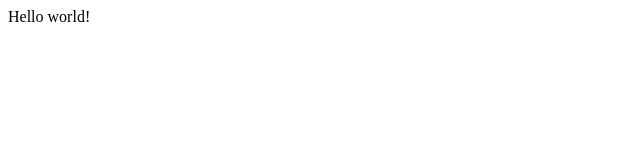
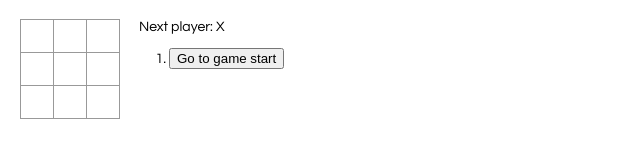
Before and after one commit to gmmurray/ReactTicTacToeDemo, a Gatsby site: page / in a window 1280 px wide. Shown: the whole page, without its empty margins (0-640 px from the left). Built offline with nearby package versions, Linux system fonts and the light colour scheme; Gatsby itself is replaced by a stand-in of ours.

Commit message:
initial commit

```diff
--- a/gatsby-config.js
+++ b/gatsby-config.js
@@ -5,5 +5,5 @@
  */
 
 module.exports = {
-  /* Your site config here */
+  pathPrefix: "/ReactTicTacToeDemo",
 }
--- a/package.json
+++ b/package.json
@@ -5,7 +5,7 @@
   "version": "0.1.0",
   "license": "MIT",
   "scripts": {
-    "build": "gatsby build",
+    "build": "gatsby build --prefix-paths && gh-pages -d public",
     "develop": "gatsby develop",
     "format": "prettier --write \"**/*.{js,jsx,json,md}\"",
     "start": "npm run develop",
--- /dev/null
+++ b/src/pages/index.css
@@ -0,0 +1,50 @@
+body {
+    font: 14px "Century Gothic", Futura, sans-serif;
+    margin: 20px;
+  }
+
+  ol, ul {
+    padding-left: 30px;
+  }
+
+  .board-row:after {
+    clear: both;
+    content: "";
+    display: table;
+  }
+
+  .status {
+    margin-bottom: 10px;
+  }
+
+  .square {
+    background: #fff;
+    border: 1px solid #999;
+    float: left;
+    font-size: 24px;
+    font-weight: bold;
+    line-height: 34px;
+    height: 34px;
+    margin-right: -1px;
+    margin-top: -1px;
+    padding: 0;
+    text-align: center;
+    width: 34px;
+  }
+
+  .square:focus {
+    outline: none;
+  }
+
+  .kbd-navigation .square:focus {
+    background: #ddd;
+  }
+
+  .game {
+    display: flex;
+    flex-direction: row;
+  }
+
+  .game-info {
+    margin-left: 20px;
+  }
--- a/src/pages/index.js
+++ b/src/pages/index.js
@@ -1,3 +1,144 @@
-import React from "react"
+import React from 'react';
+import './index.css';
 
-export default () => <div>Hello world!</div>
+function Square(props) {
+    return (
+        <button className="square" onClick={props.onClick}>
+            {props.value}
+        </button>
+    );
+}
+
+class Board extends React.Component {
+    renderSquare(i) {
+        return (
+            <Square
+                value={this.props.squares[i]}
+                onClick={() => this.props.onClick(i)}
+            />
+        );
+    }
+
+    render() {
+        return (
+            <div>
+                <div className="board-row">
+                    {this.renderSquare(0)}
+                    {this.renderSquare(1)}
+                    {this.renderSquare(2)}
+                </div>
+                <div className="board-row">
+                    {this.renderSquare(3)}
+                    {this.renderSquare(4)}
+                    {this.renderSquare(5)}
+                </div>
+                <div className="board-row">
+                    {this.renderSquare(6)}
+                    {this.renderSquare(7)}
+                    {this.renderSquare(8)}
+                </div>
+            </div>
+        );
+    }
+}
+
+class Game extends React.Component {
+    constructor(props) {
+        super(props);
+        this.state = {
+            history: [{
+                squares: Array(9).fill(null),
+            }],
+            stepNumber: 0,
+            xIsNext: true,
+        };
+    }
+
+    handleClick(i) {
+        const history = this.state.history.slice(0, this.state.stepNumber + 1);
+        const current = history[history.length - 1];
+        const squares = current.squares.slice();
+        if (calculateWinner(squares) || squares[i]){
+            return;
+        }
+
+        squares[i] = this.state.xIsNext ? 'X' : 'O';
+        this.setState({
+            history: history.concat([{
+                squares: squares,
+            }]),
+            stepNumber: history.length,
+            xIsNext: !this.state.xIsNext,
+        });
+    }
+
+    jumpTo(step) {
+        this.setState({
+            stepNumber: step,
+            xIsNext: (step % 2) === 0,
+        })
+    }
+
+    render() {
+        const history = this.state.history;
+        const current = history[this.state.stepNumber];
+        const winner = calculateWinner(current.squares);
+
+        const moves = history.map((step, move) => {
+            const desc = move ?
+            'Go to move #' + move :
+            'Go to game start';
+            return (
+                <li key={move}>
+                    <button onClick={() => this.jumpTo(move)}>{desc}</button>
+                </li>
+            )
+        })
+
+        let status;
+        if (winner) {
+            status = 'Winner: ' + winner;
+        } else {
+            status = 'Next player: ' + (this.state.xIsNext ? 'X' : 'O');
+        }
+        return (
+            <div className="game">
+                <div className="game-board">
+                    <Board
+                        squares={current.squares}
+                        onClick={(i) => this.handleClick(i)}
+                    />
+                </div>
+                <div className="game-info">
+                    <div>{status}</div>
+                    <ol>{moves}</ol>
+                </div>
+            </div>
+        );
+    }
+}
+
+// ========================================
+
+export default Game;
+
+// helper functions
+function calculateWinner(squares) {
+    const lines = [
+        [0, 1, 2],
+        [3, 4, 5],
+        [6, 7, 8],
+        [0, 3, 6],
+        [1, 4, 7],
+        [2, 5, 8],
+        [0, 4, 8],
+        [2, 4, 6]
+    ];
+    for (let i = 0; i < lines.length; i++){
+        const [a, b, c] = lines[i];
+        if (squares[a] && squares[a] === squares[b] && squares[a] === squares[c]){
+            return squares[a];
+        }
+    }
+    return null;
+}
```
